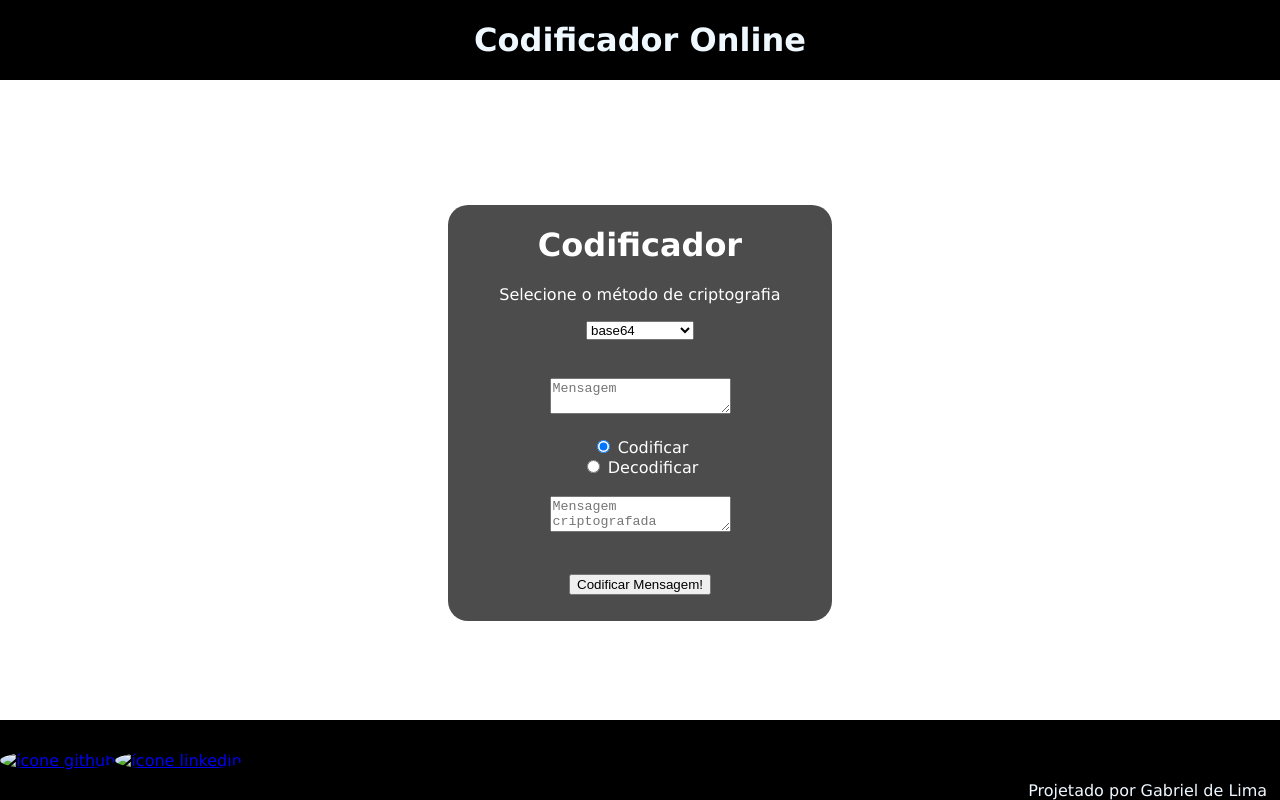
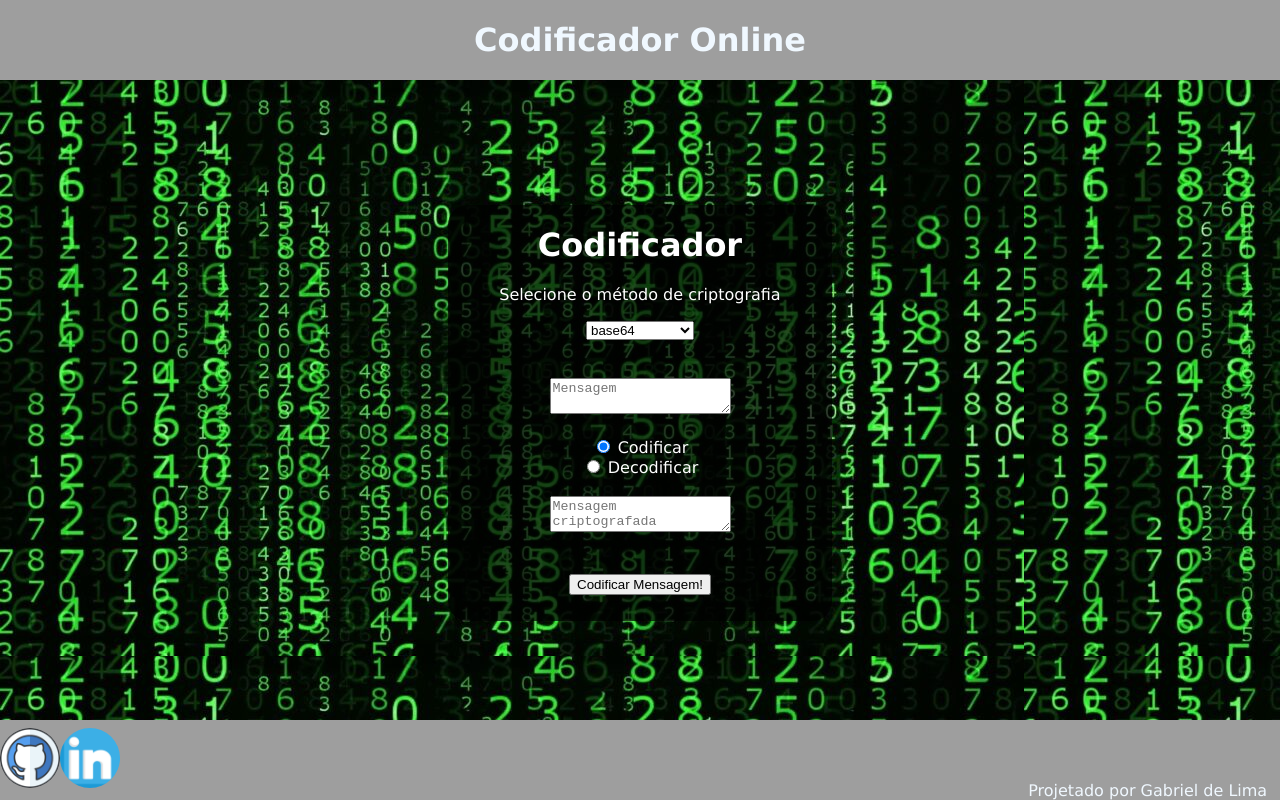
Before and after one commit to LimaKsp/Projeto-Individual-mod-2, a plain HTML site: page Index.html in a window 1280 px wide. Drawn offline with Linux system fonts and the light colour scheme; the site is published under a folder, as on GitHub Pages, so addresses that start at the root find nothing.

Commit message:
Add files via upload
Atualização diretórios corretos no projeto

```diff
--- a/Css/Estilo.css
+++ b/Css/Estilo.css
@@ -14,7 +14,7 @@ header {
   width: 100vw;
   height: 10vh;
   background-color: black;
-  background-image: url(/imagens/Nv2.gif);
+  background-image: url(../imagens/Nv2.gif);
   display: flex;
   justify-content: center;
   align-items: center;
@@ -33,14 +33,14 @@ main {
   display: flex;
   justify-content: center;
   align-items: center;
-  background-image: url(/imagens/MTX01_0-1024x576.jpg);
+  background-image: url(../imagens/MTX01_0-1024x576.jpg);
 }
 
 footer {
   width: 100vw;
   height: 10vh;
   background-color: black;
-  background-image: url(/imagens/Nv2.gif);
+  background-image: url(../imagens/Nv2.gif);
   display: flex;
   justify-items: center;
 }
--- a/Index.html
+++ b/Index.html
@@ -66,10 +66,10 @@
     <footer>
         <div class="LE">
             <a href="https://www.linkedin.com/in/gabriel-lima-6a3623253/0" target="_blank"> <img class="icone"
-                    src="/imagens/github (1).png" alt="ícone github"></a>
+                    src="./imagens/github (1).png" alt="ícone github"></a>
 
             <a href="https://www.linkedin.com/in/gabriel-lima-6a3623253/0" target="_blank"><img class="icone"
-                    src="/imagens/linkedin.png" alt="ícone linkedin"
+                    src="./imagens/linkedin.png" alt="ícone linkedin"
                     href="https://www.linkedin.com/in/gabriel-lima-6a3623253/0" target="_blank">
             </a>
         </div>
```
